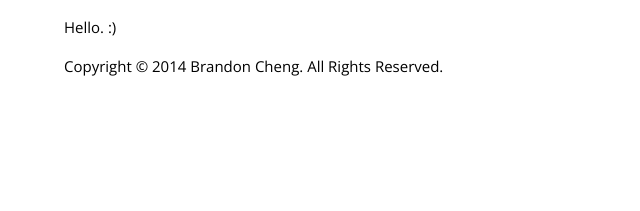
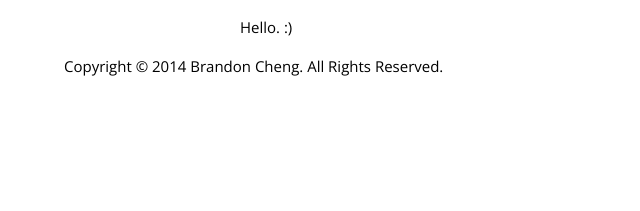
Before and after one commit to gluxon/gluxon.github.io, a Jekyll site: the page built from index.md, in a window 1280 px wide. Shown: the top 211 px of the page, without its empty margins (0-640 px from the left). Built offline with Jekyll 4.4.1, drawn with Linux system fonts in a browser that asks for light colours; nearby versions of some CDN libraries.

Commit message:
Center article

```diff
--- a/assets/css/main.css
+++ b/assets/css/main.css
@@ -21,7 +21,7 @@ h4 { font-weight: 300; }
 img { max-width: 100%; }
 
 #content article {
-  padding: 0 5%;
+  margin: auto; padding: 0 5%;
   max-width: 800px;
 }
 
```
